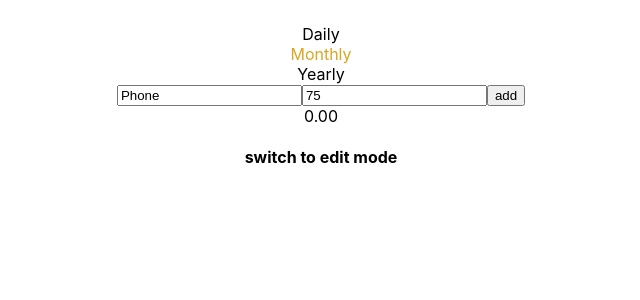
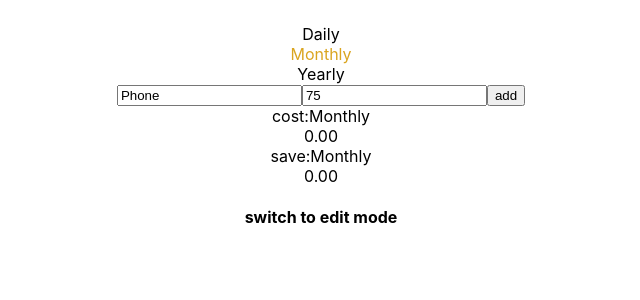
Before and after one commit to AlexZdesev90/moneyApp, a React (Create React App) app: page / in a window 1280 px wide. Shown: the top 300 px of the page, without its empty margins (319-959 px from the left). Built offline with nearby package versions, Linux system fonts and the light colour scheme.

Commit message:
error correction

```diff
--- a/src/AddList.jsx
+++ b/src/AddList.jsx
@@ -14,7 +14,7 @@ const AddList = () => {
                         checked={el.isChecked}
                         onChange={() => editBill({
                             title: el.title,
-                            monthMoney: el.cost,
+                            monthMoney: el.monthMoney,
                             isChecked: !el.isChecked
                         })}/>
                     <span>{idx + 1}</span>{el.title} - {el.monthMoney}
--- a/src/Edit.jsx
+++ b/src/Edit.jsx
@@ -3,7 +3,7 @@ import { Context } from './Context';
 
 const Edit = () => {
 
-    const { bills, setEditMode,  editBill } = useContext(Context);
+    const { bills, setEditMode,  editBill, deleted } = useContext(Context);
 
     return (<div>
 
@@ -12,12 +12,13 @@ const Edit = () => {
 
                 <span>{bill.title}</span>&nbsp;
                 <input type="number"
-                    value={bill.monthMoney}/>
-                <button onChange={(e) => editBill({
+                    value={bill.monthMoney}
+                    onChange={(e) => editBill({
                     title: bill.title,
                     monthMoney: e.target.value,
                     isEdit: bill.isEdit
-            })}>delete</button>
+                })} />
+                <button onClick={() => deleted(bill)}>delete</button>
             </div>
 
         })}
--- a/src/Total.jsx
+++ b/src/Total.jsx
@@ -20,10 +20,20 @@ const Total = () => {
 
 
     return (
-        <div style={{marginBottom: '1rem'}}>
+        <div style={{ marginBottom: '1rem' }}>
+            <span>cost:</span>{selectedOpt}
            <div>
                 {bills.reduce((acc, val) => {
                     return val.isChecked ?
+                        changeOpt(val.monthMoney) + acc : acc;
+
+
+                }, 0).toFixed(2)}
+            </div>
+            <span>save:</span>{selectedOpt}
+            <div>
+                {bills.reduce((acc, val) => {
+                    return !val.isChecked ?
                         changeOpt(val.monthMoney) + acc : acc;
 
 
```
